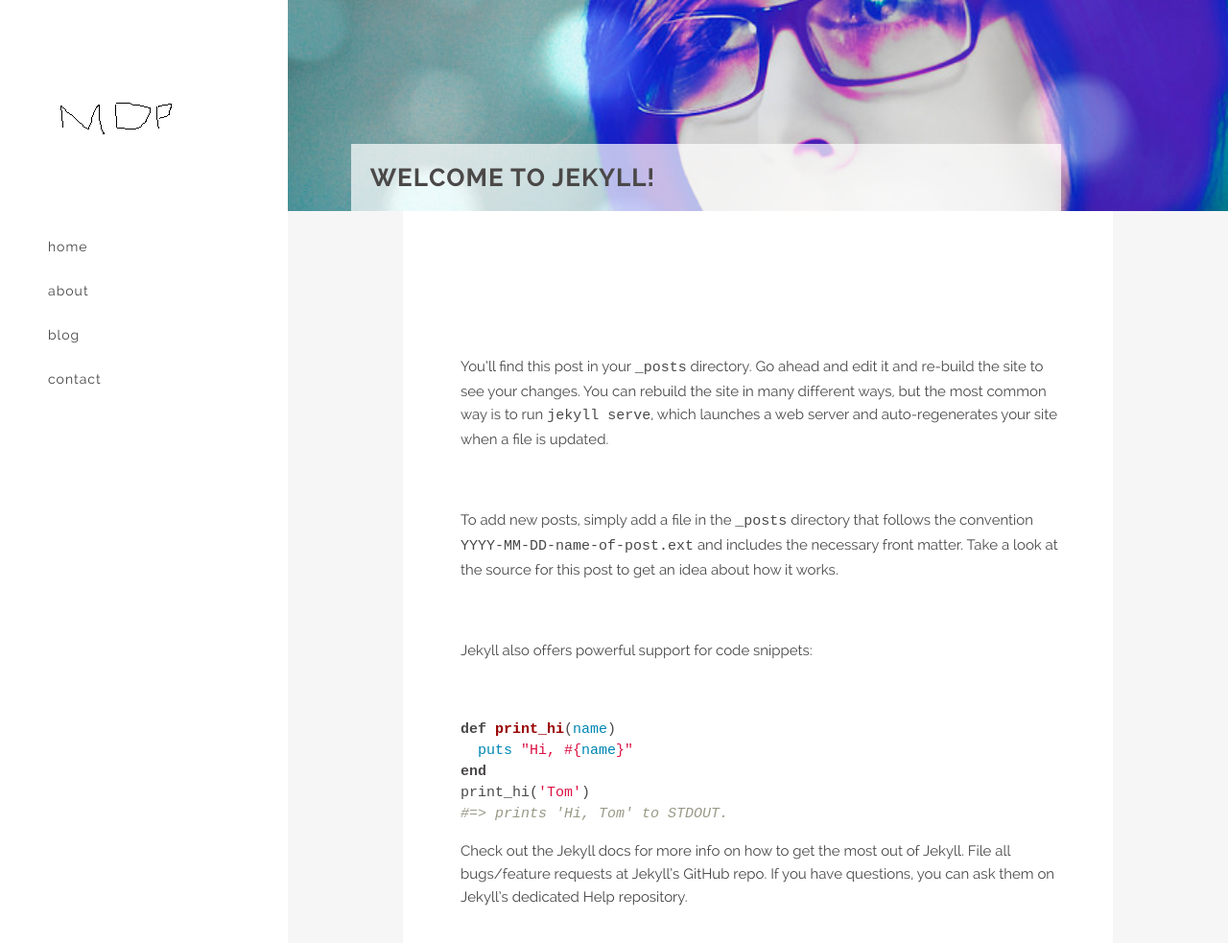
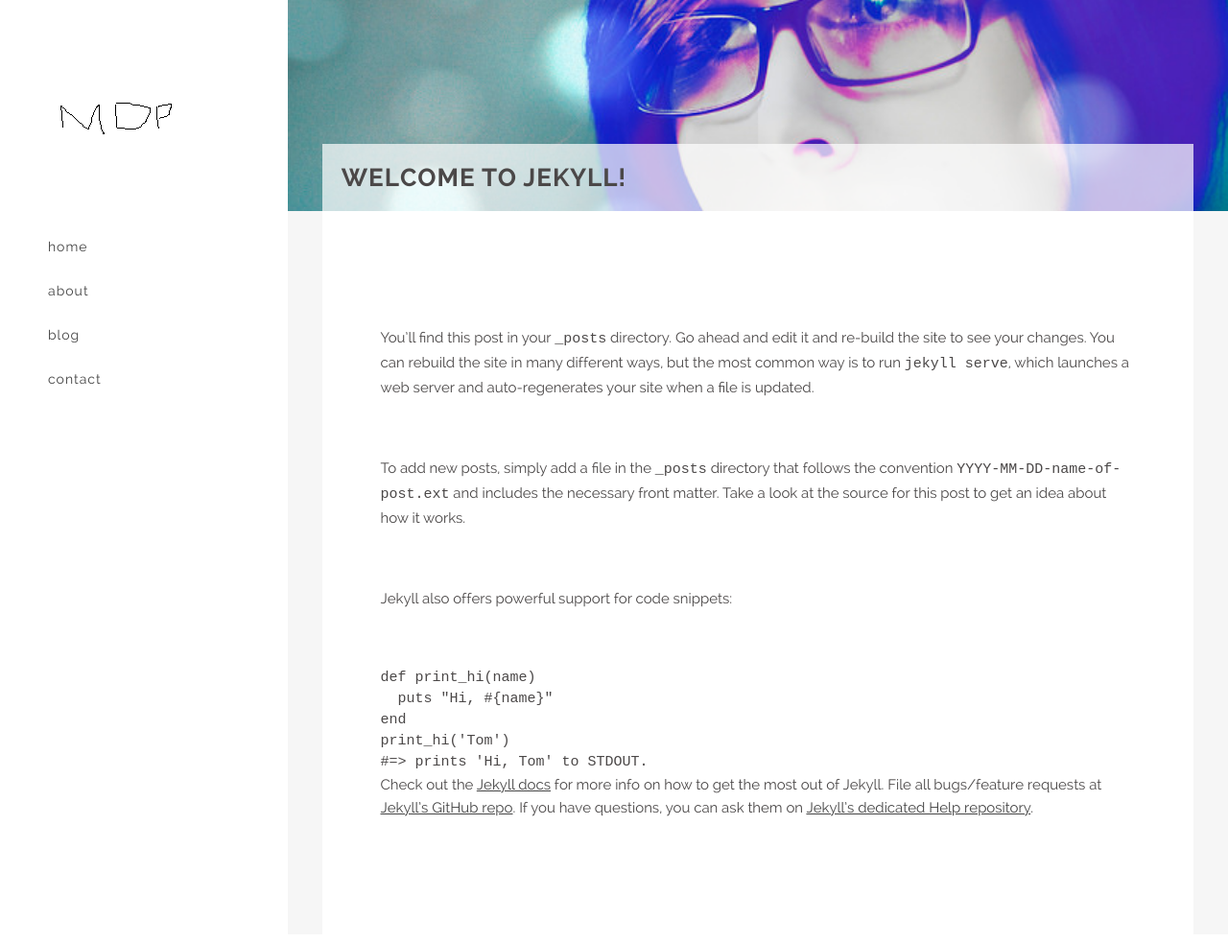
Before and after one commit to morningdawnphotography/morningdawnphotography.github.io, a Jekyll site: the page built from _posts/2014-12-18-welcome-to-jekyll.markdown, in a window 1280 px wide and 1097 px high. Shown: the top 983 px of the window at 96% size. Built offline with Jekyll 4.4.1, drawn with Linux system fonts in a browser that asks for light colours.

Commit message:
slight change

```diff
--- a/css/main.scss
+++ /dev/null
@@ -1,52 +0,0 @@
----
-# Only the main Sass file needs front matter (the dashes are enough)
----
-@charset "utf-8";
-
-
-
-// Our variables
-$base-font-family: Helvetica, Arial, sans-serif;
-$base-font-size:   16px;
-$small-font-size:  $base-font-size * 0.875;
-$base-line-height: 1.5;
-
-$spacing-unit:     30px;
-
-$text-color:       #111;
-$background-color: #fdfdfd;
-$brand-color:      #2a7ae2;
-
-$grey-color:       #828282;
-$grey-color-light: lighten($grey-color, 40%);
-$grey-color-dark:  darken($grey-color, 25%);
-
-// Width of the content area
-$content-width:    800px;
-
-$on-palm:          600px;
-$on-laptop:        800px;
-
-
-
-// Using media queries with like this:
-// @include media-query($on-palm) {
-//     .wrapper {
-//         padding-right: $spacing-unit / 2;
-//         padding-left: $spacing-unit / 2;
-//     }
-// }
-@mixin media-query($device) {
-    @media screen and (max-width: $device) {
-        @content;
-    }
-}
-
-
-
-// Import partials from `sass_dir` (defaults to `_sass`)
-@import
-        "base",
-        "layout",
-        "syntax-highlighting"
-;
--- a/template.html
+++ b/template.html
@@ -1,10 +1,12 @@
 ---
 title: templateasdf
 description: descriptionasdf
+
+1.title: imagetitle
 ---
 
 {% include header.html %}
 
-{% include landscape.html title="imagetitle" description="imagedescription" flickr="https://www.flickr.com/photos/83029502@N05/15157363513" img800="https://farm6.staticflickr.com/5609/15157363513_9904b4e969_c_d.jpg" img1024="https://farm6.staticflickr.com/5609/15157363513_9904b4e969_b_d.jpg" img1600="https://farm6.staticflickr.com/5609/15157363513_ebd4a33f6e_h_d.jpg" img2048="https://farm6.staticflickr.com/5609/15157363513_b69bd9d413_k_d.jpg" %}
+{% include landscape.html title=1.title description="imagedescription" flickr="https://www.flickr.com/photos/83029502@N05/15157363513" img800="https://farm6.staticflickr.com/5609/15157363513_9904b4e969_c_d.jpg" img1024="https://farm6.staticflickr.com/5609/15157363513_9904b4e969_b_d.jpg" img1600="https://farm6.staticflickr.com/5609/15157363513_ebd4a33f6e_h_d.jpg" img2048="https://farm6.staticflickr.com/5609/15157363513_b69bd9d413_k_d.jpg" %}
 
 {% include footer.html %}
```
